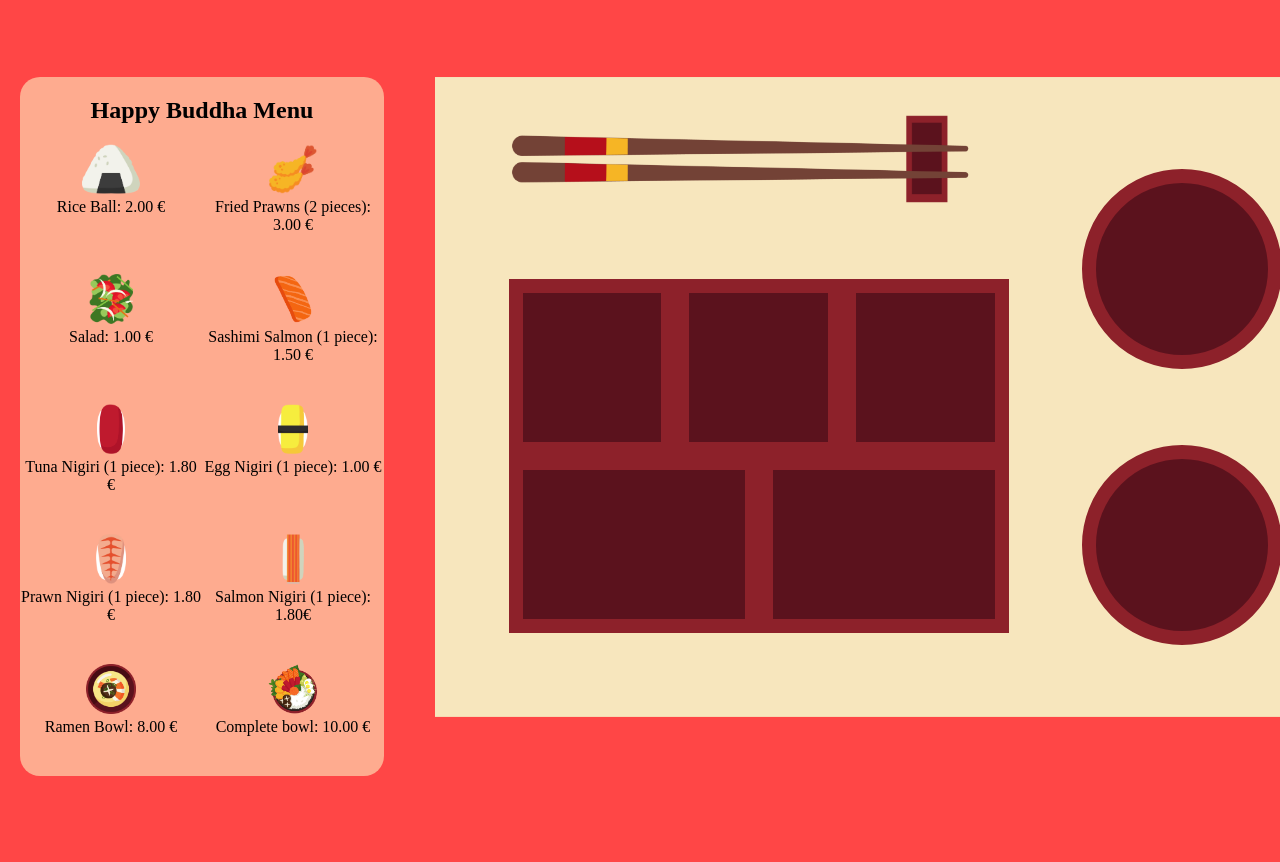
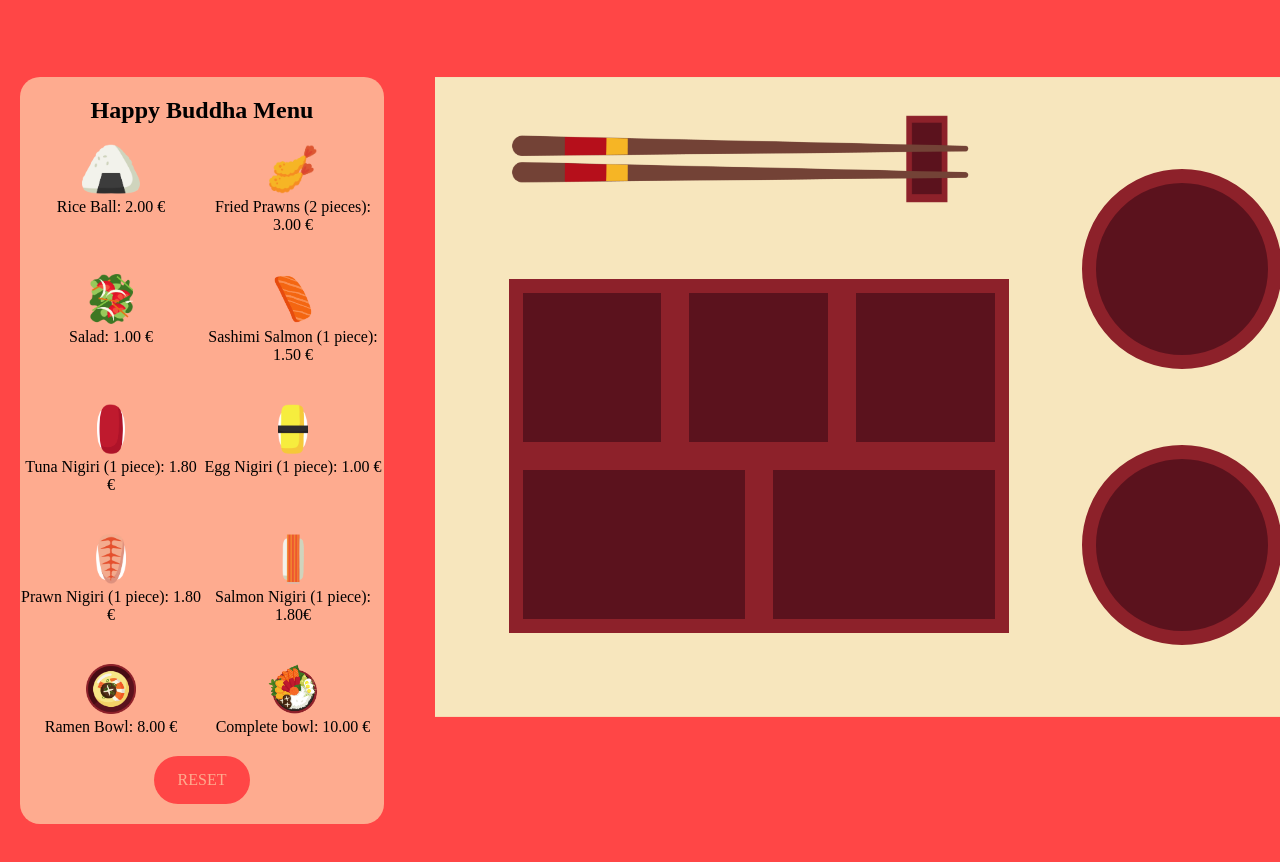
Before and after one commit to vicban14/dynamic-showcase, a plain HTML site: page index.html in a window 1280 px wide. Shown: the part 128-990 px from the top of the page. Before the commit the page ends 954 px from the top, so only its background shows below. Drawn offline with Linux system fonts and the light colour scheme; a web font is replaced by a local one.

Commit message:
Add reset button

```diff
--- a/index.html
+++ b/index.html
@@ -58,6 +58,7 @@
           <p>Complete bowl: 10.00 €</p>
         </div>
       </div>
+      <button onclick="reset()">RESET</button>
     </div>
     <img src="./assets/empty-bento-box.png" alt="bento-box" id="bento-box">
     <div class="table-elements">
--- a/styles/styles.css
+++ b/styles/styles.css
@@ -62,6 +62,16 @@ h1 + p {
   margin-left: 34%;
   height: 640px;
   width: 920px;
+}
+
+button {
+  height: 3em;
+  width: 6em;
+  border-radius: 2em;
+  background: rgb(255, 70, 70);
+  color: rgb(254, 171, 143);
+  border: 0;
+  font-size: 1em;
 }
 
 .space-bowl {
```
